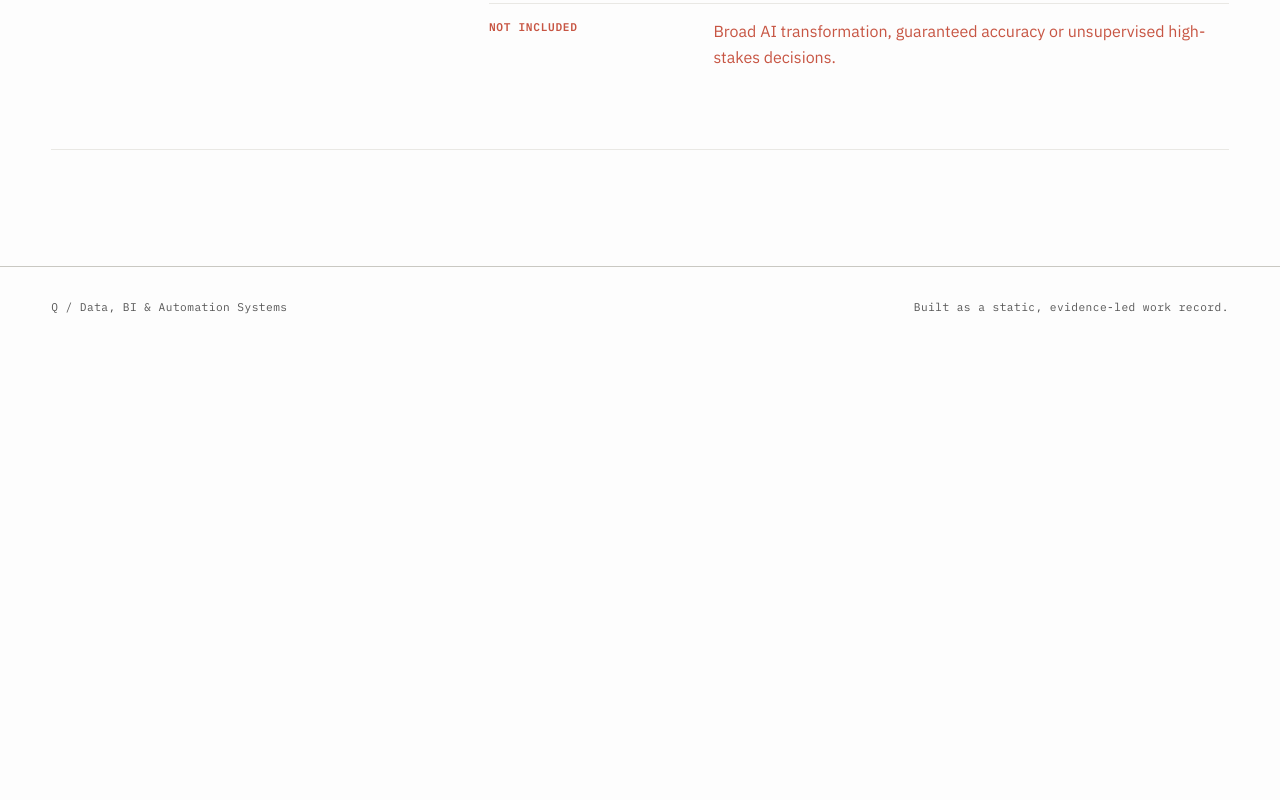
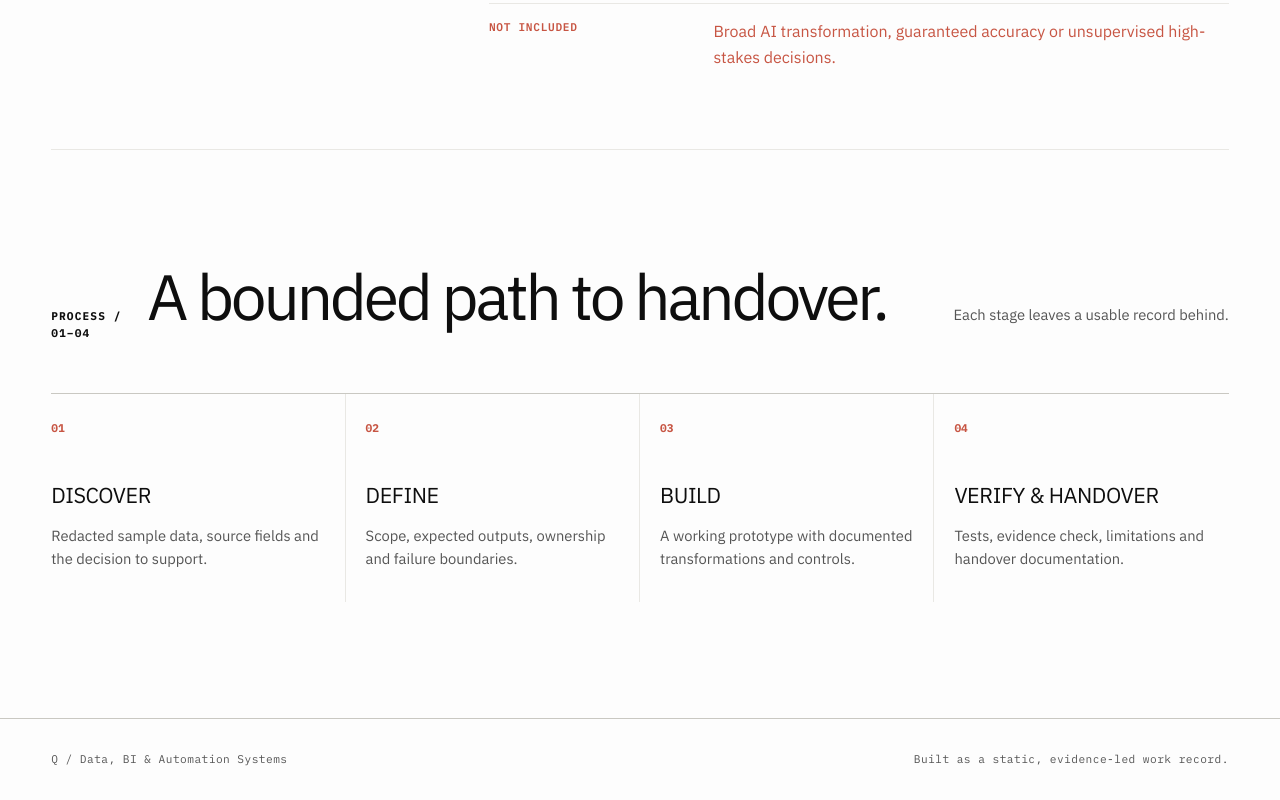
Before and after one commit to adulsaa-q/adulsaa-q.github.io, a Next.js app: page /about in a window 1280 px wide. Shown: the part 2730-3530 px from the top of the page. Before the commit the page ends 3078 px from the top, so only its background shows below. Built offline with nearby package versions, Linux system fonts and the light colour scheme; no server answers; a web font is replaced by a local one.

Commit message:
feat: document bounded delivery process

```diff
--- a/src/app/about/page.tsx
+++ b/src/app/about/page.tsx
@@ -47,6 +47,13 @@ const capabilities = [
     notIncluded: "Broad AI transformation, guaranteed accuracy or unsupervised high-stakes decisions.",
   },
 ];
+
+const processStages = [
+  ["01", "DISCOVER", "Redacted sample data, source fields and the decision to support."],
+  ["02", "DEFINE", "Scope, expected outputs, ownership and failure boundaries."],
+  ["03", "BUILD", "A working prototype with documented transformations and controls."],
+  ["04", "VERIFY & HANDOVER", "Tests, evidence check, limitations and handover documentation."],
+] as const;
 
 export default function AboutPage() {
   return (
@@ -118,6 +125,23 @@ export default function AboutPage() {
           </article>
         ))}
       </section>
+
+      <section className="process-register" aria-labelledby="process-title">
+        <div className="section-heading">
+          <span className="section-index">PROCESS / 01–04</span>
+          <h2 id="process-title">A bounded path to handover.</h2>
+          <p>Each stage leaves a usable record behind.</p>
+        </div>
+        <ol className="process-register__steps">
+          {processStages.map(([index, title, description]) => (
+            <li key={index}>
+              <span className="process-register__index">{index}</span>
+              <h3>{title}</h3>
+              <p>{description}</p>
+            </li>
+          ))}
+        </ol>
+      </section>
     </main>
   );
 }
--- a/src/app/globals.css
+++ b/src/app/globals.css
@@ -776,6 +776,56 @@ button {
   color: var(--signal-primary);
 }
 
+.process-register {
+  padding-bottom: var(--section-space);
+}
+
+.process-register .section-heading {
+  margin-bottom: clamp(2rem, 4vw, 3.5rem);
+}
+
+.process-register__steps {
+  display: grid;
+  grid-template-columns: repeat(4, minmax(0, 1fr));
+  margin: 0;
+  padding: 0;
+  border-top: 1px solid var(--line-strong);
+  list-style: none;
+}
+
+.process-register__steps li {
+  min-height: 13rem;
+  padding: 1.25rem 1.25rem 1.5rem 0;
+  border-right: 1px solid var(--line-primary);
+}
+
+.process-register__steps li:not(:first-child) {
+  padding-left: 1.25rem;
+}
+
+.process-register__steps li:last-child {
+  border-right: 0;
+}
+
+.process-register__index {
+  color: var(--signal-primary);
+  font-family: var(--font-mono);
+  font-size: 0.7rem;
+  font-weight: 700;
+}
+
+.process-register h3 {
+  margin: 2.5rem 0 0.75rem;
+  font-size: clamp(1.05rem, 1.7vw, 1.35rem);
+  letter-spacing: -0.02em;
+}
+
+.process-register p {
+  margin: 0;
+  color: var(--text-secondary);
+  font-size: 0.92rem;
+}
+
 .page-intro {
   display: grid;
   grid-template-columns: minmax(0, 1fr) minmax(16rem, 0.35fr);
@@ -1148,6 +1198,26 @@ button {
     grid-template-columns: 1fr;
   }
 
+  .process-register__steps {
+    grid-template-columns: 1fr;
+  }
+
+  .process-register__steps li,
+  .process-register__steps li:not(:first-child) {
+    min-height: auto;
+    padding: 1.25rem 0;
+    border-right: 0;
+    border-bottom: 1px solid var(--line-primary);
+  }
+
+  .process-register__steps li:last-child {
+    border-bottom: 0;
+  }
+
+  .process-register h3 {
+    margin-top: 1rem;
+  }
+
   .principle {
     min-height: auto;
   }
```
Also changed, not shown: 1 other file (tests, documents, lock files or other folders).
